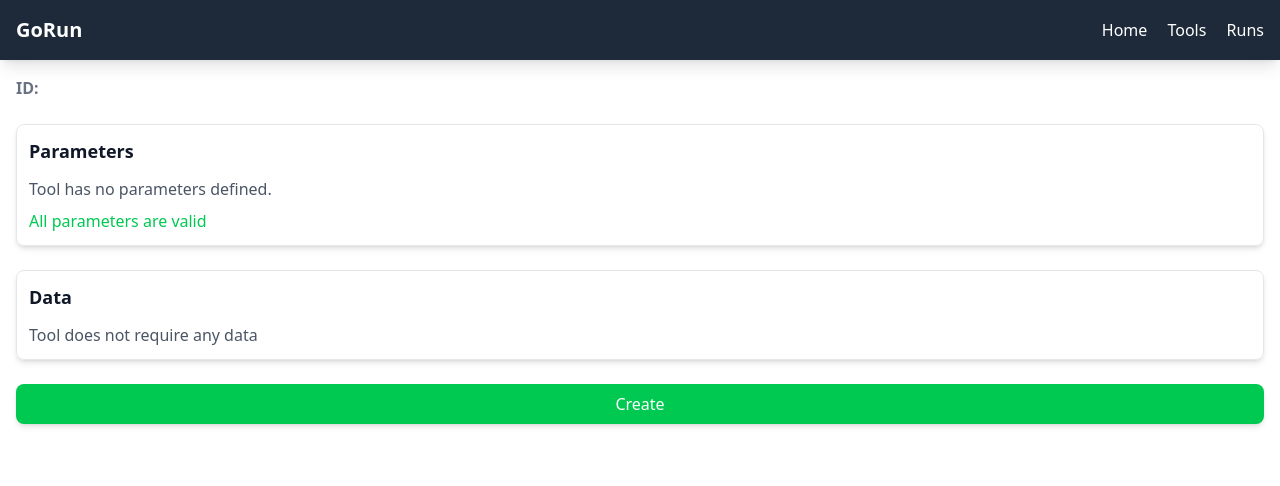
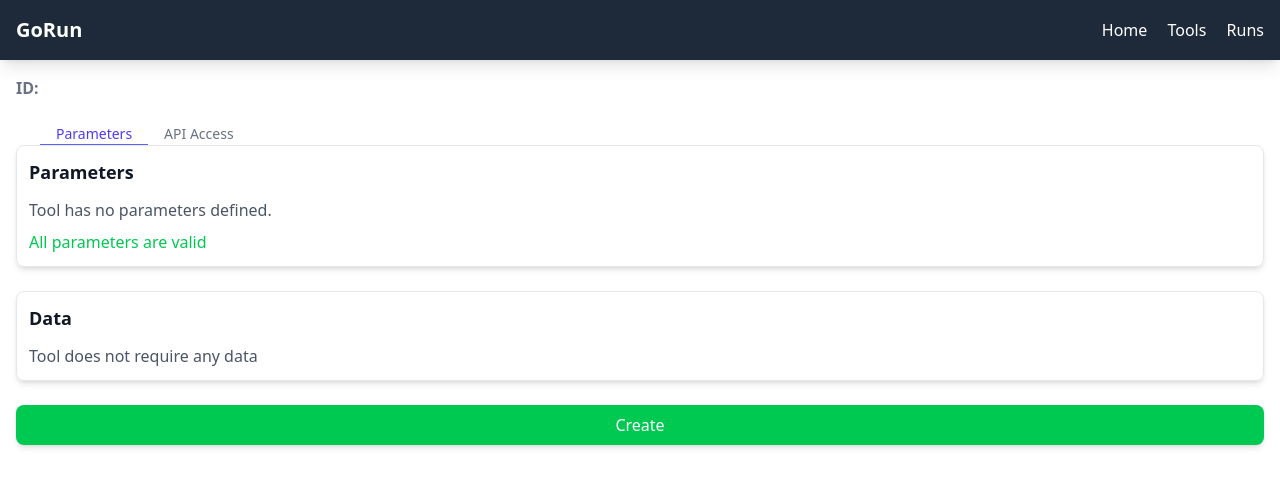
Before and after one commit to hydrocode-de/gorun, a SvelteKit app in the folder manager/: page /specs/1 in a window 1280 px wide. Shown: the top 486 px of the page. Built offline with nearby package versions, Linux system fonts and the light colour scheme.

Commit message:
refactor StructEditor and update specs page to improve map initialization and add tabbed navigation for parameters and API access

```diff
--- a/manager/src/lib/components/StructEditor.svelte
+++ b/manager/src/lib/components/StructEditor.svelte
@@ -68,14 +68,16 @@
             geojsonValue = L.geoJson(value as GeoJsonObject);
         } else {
             geojsonDetected = false;
+            geojsonValue = null;
         }
     });
 
     function initMap(){
             if (!map) {
-                map = L.map('map').setView([51.505, -0.09], 13);
-                L.tileLayer('https://{s}.tile.openstreetmap.org/{z}/{x}/{y}.png', {
-                    attribution: '&copy; <a href="https://www.openstreetmap.org/copyright">OpenStreetMap</a> contributors'
+                map = L.map('map').setView([13.12, 16.1], 6);
+                L.tileLayer('https://{s}.tile.opentopomap.org/{z}/{x}/{y}.png', {
+                    maxZoom: 22,
+                    attribution: 'Map data: &copy; <a href="https://www.openstreetmap.org/copyright">OpenStreetMap</a> contributors, <a href="http://viewfinderpanoramas.org">SRTM</a> | Map style: &copy; <a href="https://opentopomap.org">OpenTopoMap</a> (<a href="https://creativecommons.org/licenses/by-sa/3.0/">CC-BY-SA</a>)'
                 }).addTo(map);
 
                 if (mode === 'geojson-editor') {
@@ -84,6 +86,7 @@
                         draw: {
                             polyline: false,
                             circle: false,
+                            circlemarker: false,
                             marker: false
                         },
                         // edit: {
@@ -98,21 +101,20 @@
 
                         if (collection.features.length > 0) {
                             const feat = collection.features[0];
+                            drawnItems.clearLayers();
+                            drawnItems.remove();
+                            drawnItems = new L.FeatureGroup();
+                            drawControl?.remove();
+                            drawControl = null;
+
                             value = {...feat};
                             oninput(value);
                             mode = 'geojson';
                         }
                     })
-                    // map.on(L.Draw.Event.EDITED, e => {
-                    //     console.log(e);
-                    //     drawnItems.addLayer(e.layer);
-                    // })
-                    // map.on(L.Draw.Event.DELETED, e => {
-                    //     console.log(e);
-                    //     drawnItems.removeLayer(e.layer);
-                    // })
                 }
             }
+
             if (geojsonValue) {
                 (geojsonValue as L.GeoJSON).addTo(map);
                 map.fitBounds(geojsonValue.getBounds());
--- a/manager/src/routes/specs/[specId]/+page.svelte
+++ b/manager/src/routes/specs/[specId]/+page.svelte
@@ -5,6 +5,7 @@
     import { config } from "$lib/state.svelte";
     import type { PageProps } from "./$types";
     import { goto } from "$app/navigation";
+    import ClInfo from "./CLInfo.svelte";
 
     let { data }: PageProps = $props();
     // $inspect(data);
@@ -13,6 +14,8 @@
     let dataValues: {[name: string]: RemoteFile} = $state({});
     $inspect(parameterValues);
     $inspect(dataValues);
+
+    let currentTab: 'parameters' | 'cli' = $state('parameters');
 
     function updateParameterValues(name: string, value: any) {
         parameterValues = {...parameterValues, [name]: value};
@@ -33,6 +36,9 @@
     );
 
     let allValid = $derived(parameterAreValid && dataAreValid);
+
+    let dockerImage = $derived(data.id!.split('::')[0]);
+    let toolName = $derived(data.id!.split('::')[1]);
 
     function startRun() {
         const [dockerImage, toolName, ...o] = data.id!.split('::');
@@ -71,7 +77,34 @@
 
     <p class="mt-2 text-gray-600">{data.description}</p>
 
-    <div class="p-3 rounded-lg border border-gray-200 shadow-md my-6">
+    <div class="flex mt-4 ml-6">
+        <button
+        class="px-4 pt-2 text-sm font-medium border-b-1 transition-colors duration-200"
+        onclick={() => currentTab = 'parameters'}
+        class:border-indigo-500={currentTab === 'parameters'}
+        class:text-indigo-600={currentTab === 'parameters'}
+        class:border-transparent={currentTab !== 'parameters'}
+        class:text-gray-500={currentTab !== 'parameters'}
+        class:hover:text-gray-700={currentTab !== 'parameters'}
+        class:hover:border-gray-300={currentTab !== 'parameters'}
+        >
+        Parameters
+    </button>
+    <button
+        class="px-4 pt-2 text-sm font-medium border-b-1 transition-colors duration-200"
+        onclick={() => currentTab = 'cli'}
+        class:border-indigo-500={currentTab === 'cli'}
+        class:text-indigo-600={currentTab === 'cli'}
+        class:border-transparent={currentTab !== 'cli'}
+        class:text-gray-500={currentTab !== 'cli'}
+        class:hover:text-gray-700={currentTab !== 'cli'}
+        class:hover:border-gray-300={currentTab !== 'cli'}
+    >
+        API Access</button>
+    </div>
+
+    {#if currentTab === 'parameters'}
+        <div class="p-3 rounded-lg border border-gray-200 shadow-md mb-6">
                 <h2 class="text-lg font-semibold text-gray-900 mb-3">Parameters</h2>
                 {#if data.parameters}
                     {#each Object.entries(data.parameters) as [name, parameter]}
@@ -102,6 +135,10 @@
                 <p class="mt-2 text-gray-600">Tool {data.title} does not require any data</p>
             {/if}
         </div>
+    {:else if currentTab === 'cli'}
+        <ClInfo id={data.id!} name={toolName} image={dockerImage} {parameterValues} {dataValues} />
+    {/if}
+
 </div>
 {#if allValid}
 <button class="w-full px-3 py-2 bg-green-500 text-white rounded-lg shadow-md hover:bg-green-600 transition-colors cursor-pointer" onclick={startRun}>
```
Lines whose indentation alone changed are shown as unchanged.
